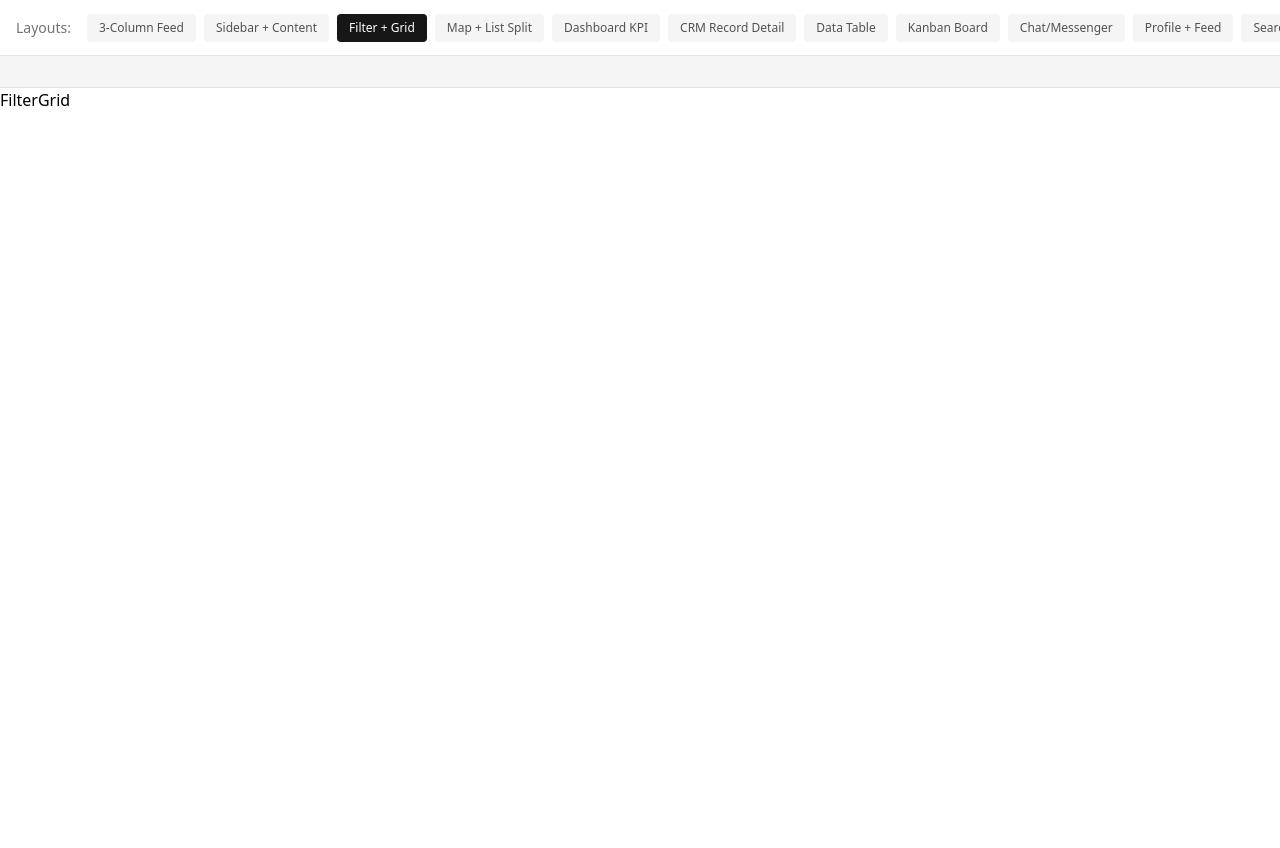
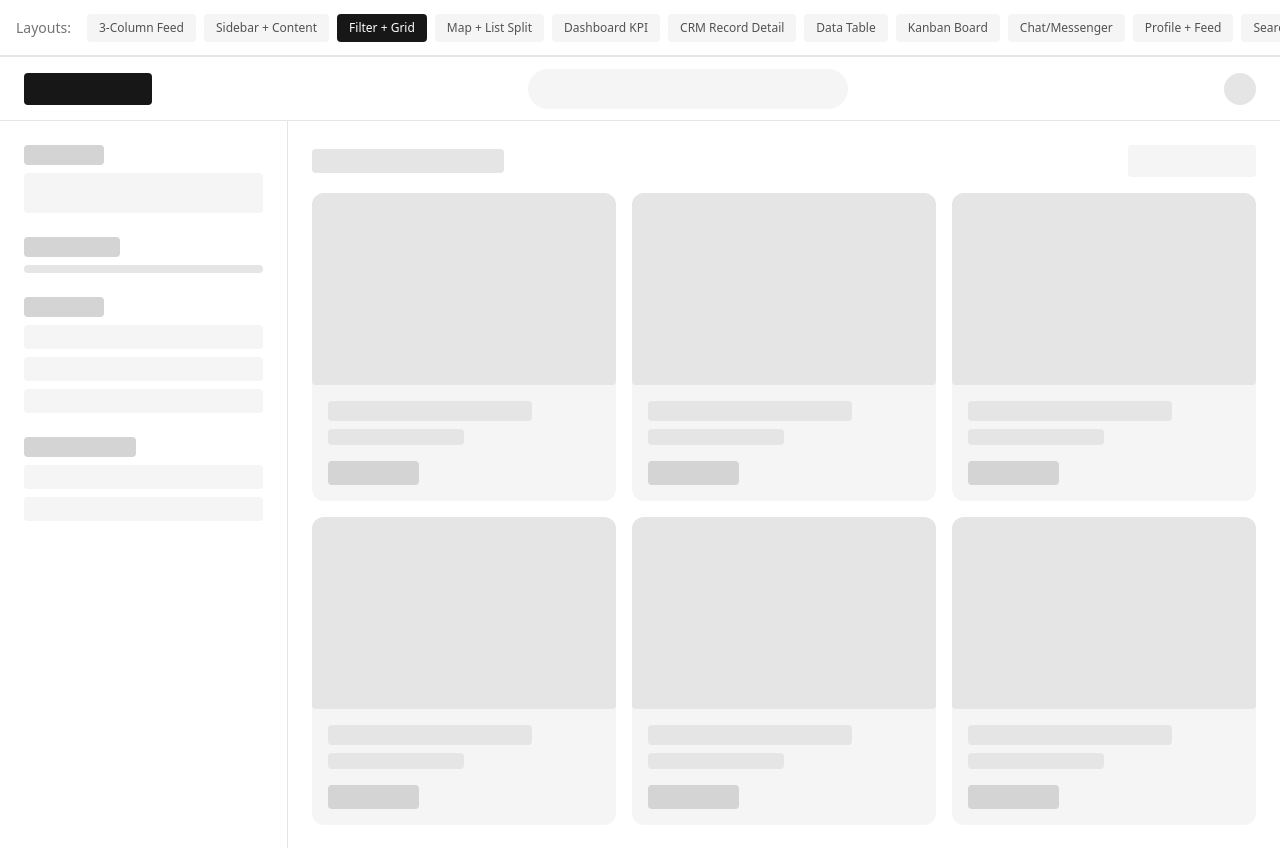
Before and after one commit to manikya-ua/react-layouts, a React (Vite) app: page / in a window 1280 px wide. Both pictures are taken after a click on the button "Filter + Grid". Before the commit the page ends 800 px from the top, so only its background shows below. Built offline with nearby package versions, Linux system fonts and the light colour scheme.

Commit message:
Add filter grid

```diff
--- a/src/components/FilterGrid.tsx
+++ b/src/components/FilterGrid.tsx
@@ -1 +1,82 @@
-export function FilterGrid() { return <div>FilterGrid</div> }
+import { Flex } from "./generic/Flex";
+import { Box } from "./generic/Box";
+
+export function FilterGrid() {
+	return (
+		<Flex direction="flex-col" className="flex-1">
+			<Flex
+				height={4}
+				className="px-6 border-b border-neutral-200 items-center"
+			>
+				<Box color="900" width={8} height={2}></Box>
+				<Flex className="flex-1"></Flex>
+				<Box color="100" width={20} height={2.5} borderRadius={999}></Box>
+				<Flex className="flex-1"></Flex>
+				<Box color="200" width={2} height={2} borderRadius={999}></Box>
+			</Flex>
+			<Flex className="flex-1">
+				<Flex
+					direction="flex-col"
+					width={18}
+					gap={1.5}
+					padding={1.5}
+					className="border-r border-neutral-200"
+				>
+					<Flex direction="flex-col" gap={0.5}>
+						<Box color="300" width={5} height={1.25}></Box>
+						<Box color="100" height={2.5}></Box>
+					</Flex>
+					<Flex direction="flex-col" gap={0.5}>
+						<Box color="300" width={6} height={1.25}></Box>
+						<Box color="200" height={0.5} borderRadius={999}></Box>
+					</Flex>
+					<Flex direction="flex-col" gap={0.5}>
+						<Box color="300" width={5} height={1.25}></Box>
+						<Flex direction="flex-col" gap={0.5}>
+							<Box color="100" height={1.5}></Box>
+							<Box color="100" height={1.5}></Box>
+							<Box color="100" height={1.5}></Box>
+						</Flex>
+					</Flex>
+					<Flex direction="flex-col" gap={0.5}>
+						<Box color="300" width={7} height={1.25}></Box>
+						<Flex direction="flex-col" gap={0.5}>
+							<Box color="100" height={1.5}></Box>
+							<Box color="100" height={1.5}></Box>
+						</Flex>
+					</Flex>
+				</Flex>
+				<Flex padding={1.5} gap={1} direction="flex-col" className="flex-1">
+					<Flex className="items-center justify-between">
+						<Box color="200" height={1.5} width={12}></Box>
+						<Box color="100" height={2} width={8}></Box>
+					</Flex>
+					<div className="grid gap-4 grid-cols-3 flex-1">
+						<Card />
+						<Card />
+						<Card />
+						<Card />
+						<Card />
+						<Card />
+					</div>
+				</Flex>
+			</Flex>
+		</Flex>
+	);
+}
+
+function Card() {
+	return (
+		<Flex
+			direction="flex-col"
+			className="bg-neutral-100 rounded-xl overflow-hidden"
+		>
+			<Box height={12} color="200"></Box>
+			<Flex direction="flex-col" gap={0.5} padding={1}>
+				<Box color="200" height={1.25} className="w-3/4!"></Box>
+				<Box color="200" height={1} className="w-1/2!"></Box>
+				<Box color="300" height={1.5} className="w-1/3! mt-2"></Box>
+			</Flex>
+		</Flex>
+	);
+}
```
